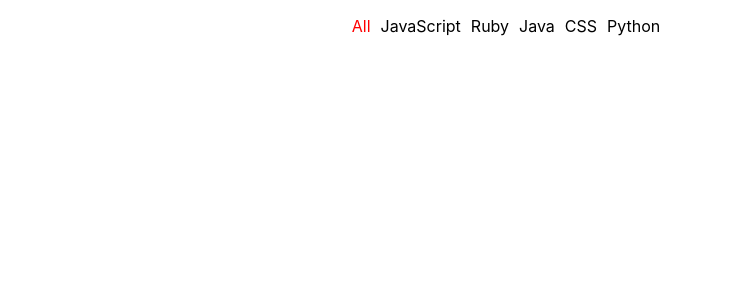
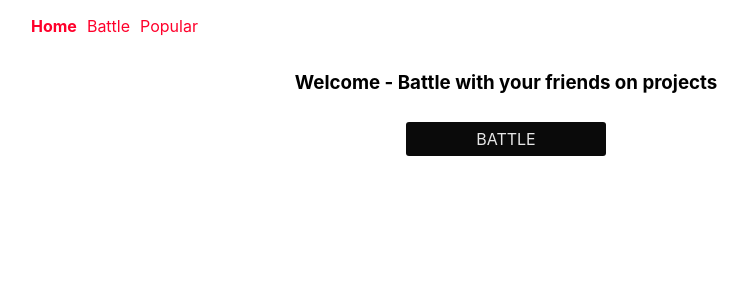
Before and after one commit to kisakyegordon/github-battle, a React app: page / in a window 1280 px wide. Shown: the top 300 px of the page, without its empty margins (134-882 px from the left). Built offline with nearby package versions, Linux system fonts and the light colour scheme.

Commit message:
react - router functionality

```diff
--- a/app/index.css
+++ b/app/index.css
@@ -4,6 +4,10 @@
 
 ul {
     padding:0;
+}
+
+a{
+    text-decoration: none;
 }
 
 li{
@@ -20,3 +24,77 @@
     display: flex;
     justify-content: center;
 }
+
+.languages li {
+    margin: 10px;
+    font-weight: bold;
+    cursor: pointer;
+  }
+
+  .avatar {
+    width: 150px;
+    border-radius: 50%;
+  }
+
+  .space-list-items {
+    margin-bottom: 7px;
+  }
+
+.popular-list {
+    display: flex;
+    flex-wrap: wrap;
+    justify-content: space-around;
+  }
+
+  .popular-item {
+    margin: 20px;
+    text-align: center;
+  }
+
+  .popular-rank {
+    font-size: 20px;
+    margin: 10px;
+  }
+
+  .nav{
+    display: flex;
+    justify-content: inherit;
+  }
+
+  .active{
+      font-weight:bold;
+  }
+
+   .nav li a{
+       text-decoration: none;
+       color:rgb(255, 0, 43);
+   }
+
+   .home-container{
+       display: flex;
+       flex-direction: column;
+       align-items: center;
+   }
+
+   .button{
+       color:#e6e6e6;
+       background: #0a0a0a;
+       border:none;
+       font-size: 16px;
+       border-radius:3px;
+       width:200px;
+       text-align: center;
+       display:block;
+       padding:7px 0;
+       margin:10px auto;
+   }
+
+   .button:hover:enabled{
+       background: linear-gradient(#1a1a1a, #0a0a0a);
+       color: #fff;
+       text-decoration: none;
+   }
+
+   .button:active{
+       transform: translateY(1px);
+   }
--- a/components/App.js
+++ b/components/App.js
@@ -1,13 +1,33 @@
 import React, {Component} from 'react';
 import Popular from '../components/popular';
+import ReactRouter from 'react-router-dom';
+import {BrowserRouter, Route, Switch} from 'react-router-dom';
+import Home from './Home';
+import Battle from './Battle';
 
+// var Router = ReactRouter.BrowserRouter;
+// var Route = ReactRouter.Route;
+import Nav from './Nav';
 
 class App extends Component{
     render(){
         return (
-            <div>
-                <Popular />
-            </div>
+
+                <BrowserRouter>
+                <div className='container'>
+                <Nav />
+                <Switch>
+                <Route exact path='/' component={Home} />
+                <Route exact path='/battle' component={Battle} />
+                <Route path='/popular' component={Popular} />
+                <Route render={function (){
+                    return <h4> 404 - Page Not Found </h4>
+                }} />
+                </Switch>
+                </div>
+                </BrowserRouter>
+
+
         )
     }
 }
--- /dev/null
+++ b/components/Battle.js
@@ -0,0 +1,13 @@
+import React, {Component} from 'react';
+
+class Battle extends Component{
+    render(){
+        return (
+            <div className='home-container'>
+                <h3> Battle Page </h3>
+            </div>
+        )
+    }
+}
+
+export default Battle;
--- /dev/null
+++ b/components/Home.js
@@ -0,0 +1,15 @@
+import React, {Component} from 'react';
+import {NavLink} from 'react-router-dom';
+
+class Home extends Component{
+    render(){
+        return (
+            <div className='home-container'>
+                <h3> Welcome - Battle with your friends on projects </h3>
+                <NavLink className='button' to='/battle'> BATTLE </NavLink>
+            </div>
+        )
+    }
+}
+
+export default Home;
--- /dev/null
+++ b/components/Nav.js
@@ -0,0 +1,14 @@
+import React from 'react';
+import { NavLink }  from 'react-router-dom';
+
+function Nav (){
+    return (
+        <ul className='nav'>
+            <li><NavLink exact activeClassName='active' to='/'>  Home  </NavLink></li>
+            <li><NavLink activeClassName='active' to='/battle'>  Battle  </NavLink></li>
+            <li><NavLink activeClassName='active' to='/popular'>  Popular  </NavLink></li>
+        </ul>
+    )
+}
+
+export default Nav;
--- a/components/popular.js
+++ b/components/popular.js
@@ -1,5 +1,6 @@
 import React, {Component} from 'react';
 import PropTypes from 'prop-types';
+import api from '../utils/api'
 
 function SelectLanguage(props){
     var languages = ['All', 'JavaScript', 'Ruby', 'Java', 'CSS', 'Python'];
@@ -13,6 +14,7 @@
                 onClick={props.onClick.bind(null, lang)}
                 >
                 {lang} </li>
+
             )
         }, this)
     }
@@ -26,6 +28,35 @@
     onClick: PropTypes.func.isRequired
 };
 
+function RepoGrid(props){
+    return (
+        <ul className='popular-list'>
+        {props.repos.map(function (repoly, index){
+            return (
+                <li key={repoly.name} className='popular-item'>
+                 <div className='popular-rank'>#{index + 1} </div>
+                 <ul className='space-list-items'>
+                     <li>
+                         <img className='avatar' src={repoly.owner.avatar_url} alt={'Avatar for' + repoly.owner.login} />
+                    </li>
+                    <li><a href={repoly.html_url}>{repoly.name} </a> </li>
+                    <li>@{repoly.owner.login} </li>
+                    <li> {repoly.stargazers_count} stars </li>
+                 </ul>
+                 {repoly.owner.login}
+                 </li>
+            )
+
+        })}
+        </ul>
+
+    );
+}
+
+RepoGrid.propTypes = {
+    repos: PropTypes.array.isRequired,
+}
+
 
 
 class Popular extends Component{
@@ -33,24 +64,44 @@
         super(props);
         this.state = {
             selectedLanguage: 'All',
+            repos: null
         };
         this.updateLanguage = this.updateLanguage.bind(this);
+    }
+
+    componentDidMount(){
+        this.updateLanguage(this.state.selectedLanguage)
     }
 
     updateLanguage(lang){
         this.setState(function (){
             return {
                 selectedLanguage: lang,
+                repos:null
             }
         });
+
+        api.fetchPopularRepos(lang)
+            .then(function (repos){
+                // console.log(repos)
+                this.setState(function (){
+                    return {
+                        repos: repos,
+                    }
+                })
+            }.bind(this));
     }
 
     render(){
         return (
+            <div>
             <SelectLanguage
             selectedLanguage={this.state.selectedLanguage}
             onClick={this.updateLanguage}
             />
+            {!this.state.repos? 'Loading...': <RepoGrid repos={this.state.repos}/>}
+
+            </div>
         )
     }
 }
--- a/package.json
+++ b/package.json
@@ -15,8 +15,10 @@
   "author": "",
   "license": "ISC",
   "dependencies": {
+    "axios": "^0.17.1",
     "react": "^16.1.1",
-    "react-dom": "^16.1.1"
+    "react-dom": "^16.1.1",
+    "react-router-dom": "^4.2.2"
   },
   "devDependencies": {
     "babel-core": "^6.26.0",
--- /dev/null
+++ b/utils/api.js
@@ -0,0 +1,12 @@
+import axios from 'axios';
+
+export default  {
+    fetchPopularRepos: function (language){
+       var encodedURI = window.encodeURI('https://api.github.com/search/repositories?q=stars:>1+language:'+ language + '&sort=stars&order=desc&type=Repositories');
+
+    return axios.get(encodedURI)
+        .then(function (response){
+            return response.data.items;
+        })
+    }
+};
--- a/webpack.config.js
+++ b/webpack.config.js
@@ -6,7 +6,8 @@
     entry: './app/index.js',
     output: {
         path: path.resolve('', 'dist'),
-        filename: 'index_bundle.js'
+        filename: 'index_bundle.js',
+        publicPath: '/'
     },
 
     module:{
@@ -15,7 +16,11 @@
            {test: /\.css$/, use: ['style-loader', 'css-loader']}
        ]
     },
+    devServer:{
+        historyApiFallback: true
+    },
+
     plugins: [ new HtmlWebpackPlugin({
         template: 'app/index.html'
     })]
-}
+};
```
Also changed, not shown: 1 other file (tests, documents, lock files or other folders).
